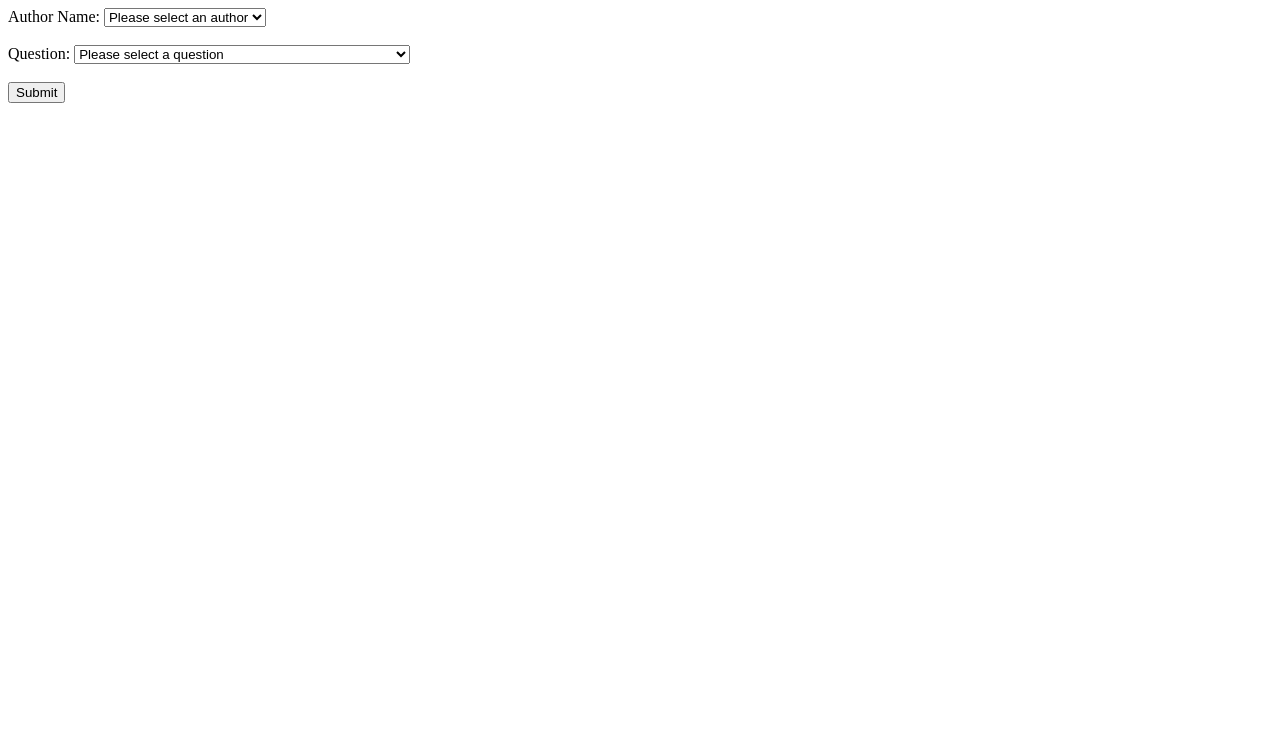
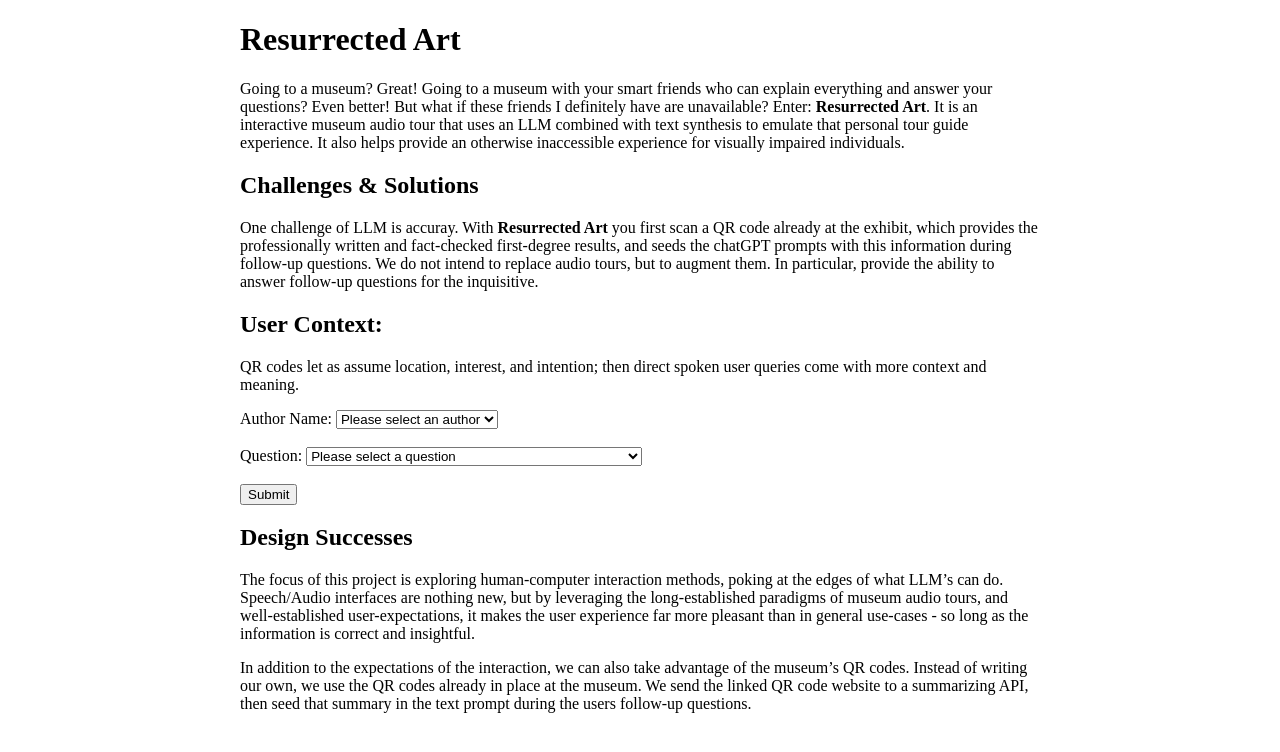
Before and after one commit to wqz9822/creative3d-llm, a Flask app: page / in a window 1280 px wide. Shown: the top 752 px of the page. Run offline with Flask 2, Linux system fonts and the light colour scheme.

Commit message:
update demo page

```diff
--- a/app.py
+++ b/app.py
@@ -6,6 +6,7 @@ from text_to_speech import read_text
 from threading import Thread
 import urllib.parse
 import os
+from audio_player import AudioPlaybackThread
 
 app = Flask(__name__)
 
@@ -14,6 +15,9 @@ ELEVEN_KEY = os.environ["ELEVEN_KEY"]
 current_author = None
 current_question = None
 audio_thread = None
+
+playback_thread = AudioPlaybackThread("background.mp3")
+playback_thread.start()
 
 voice_model_map = {
     "Leonardo Da Vinci" : "Josh",
--- a/audio_player.py
+++ b/audio_player.py
@@ -12,7 +12,7 @@ class AudioPlaybackThread(threading.Thread):
     def run(self):
         # # load the mp3 file and convert it to WAV format
         mp3 = AudioSegment.from_mp3(self.filename)
-        mp3 = mp3 - 23
+        mp3 = mp3 - 10
         wave_data = mp3.export(format="wav").read()
         # create a Simpleaudio buffer from the wave data
         play_obj = sa.play_buffer(wave_data, num_channels=2, bytes_per_sample=2, sample_rate=44100)
--- a/templates/index.html
+++ b/templates/index.html
@@ -1,9 +1,21 @@
 <!DOCTYPE html>
 <html>
 <head>
-	<title>Ask a Question</title>
+	<title>Resurrected Art</title>
+    <style>
+        body {
+          margin: 0 auto;
+          max-width: 800px;
+        }
+      </style>
 </head>
 <body>
+    <h1>Resurrected Art</h2>
+    <p>Going to a museum? Great! Going to a museum with your smart friends who can explain everything and answer your questions? Even better! But what if these friends I definitely have are unavailable? Enter: <strong>Resurrected Art</strong>. It is an interactive museum audio tour that uses an LLM combined with text synthesis to emulate that personal tour guide experience. It also helps provide an otherwise inaccessible experience for visually impaired individuals.</p>
+    <h2>Challenges &amp; Solutions</h2>
+    <p>One challenge of LLM is accuray. With <strong>Resurrected Art</strong> you first scan a QR code already at the exhibit, which provides the professionally written and fact-checked first-degree results, and seeds the chatGPT prompts with this information during follow-up questions. We do not intend to replace audio tours, but to augment them. In particular, provide the ability to answer follow-up questions for the inquisitive.</p>
+    <h2>User Context:</h2>
+    <p>QR codes let as assume location, interest, and intention; then direct spoken user queries come with more context and meaning.</p>
 	<form action="/ask_question" method="GET">
 		<label for="author-name">Author Name:</label>
 		<select id="author-name" name="author_name" required>
@@ -19,6 +31,9 @@
 			<option value="Tell me about your family">Tell me about your family</option>
 		</select><br><br>
 		<button type="submit">Submit</button>
+        <h2>Design Successes</h2>
+        <p>The focus of this project is exploring human-computer interaction methods, poking at the edges of what LLM’s can do. Speech/Audio interfaces are nothing new, but by leveraging the long-established paradigms of museum audio tours, and well-established user-expectations, it makes the user experience far more pleasant than in general use-cases - so long as the information is correct and insightful.</p>
+        <p>In addition to the expectations of the interaction, we can also take advantage of the museum’s QR codes. Instead of writing our own, we use the QR codes already in place at the museum. We send the linked QR code website to a summarizing API, then seed that summary in the text prompt during the users follow-up questions.</p>
 	</form>
 </body>
 </html>
--- /dev/null
+++ b/templates/styles.css
@@ -0,0 +1,4 @@
+body {
+    margin: 0 auto;
+    max-width: 800px;
+}
```
Also changed, not shown: 1 other file.
